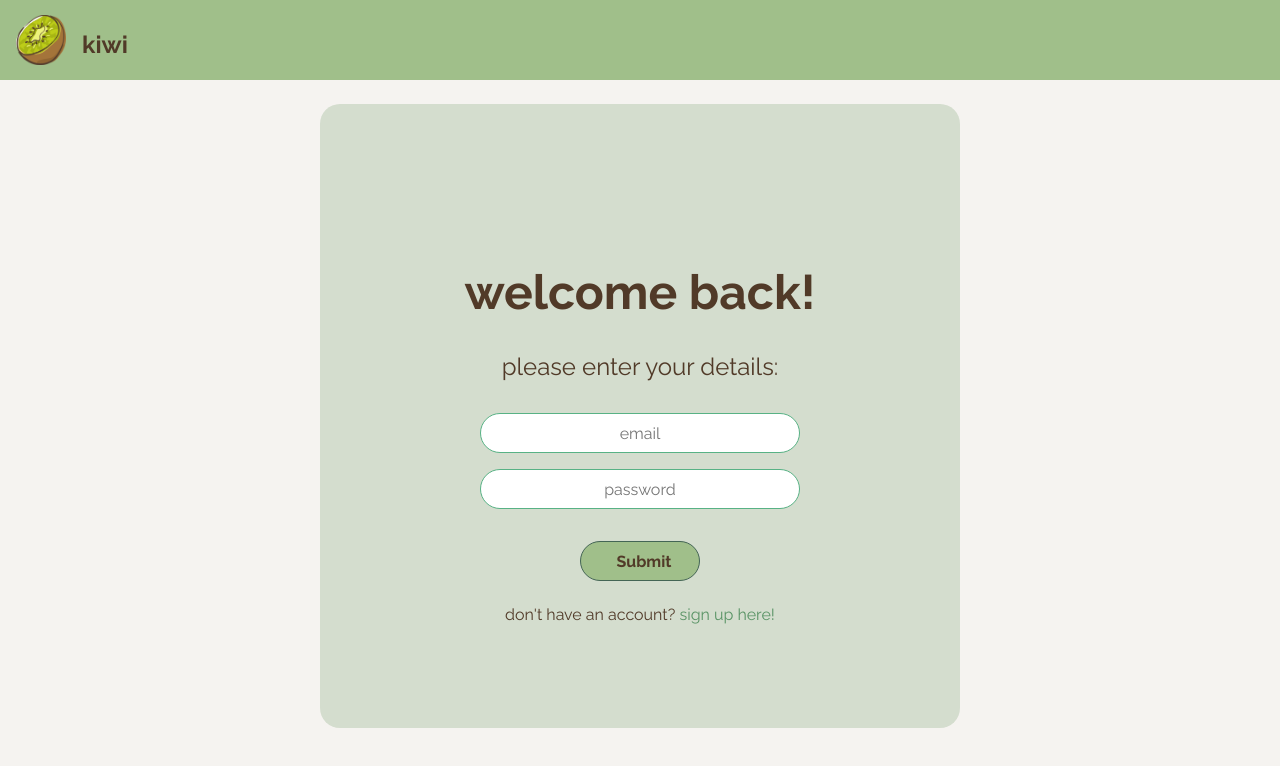
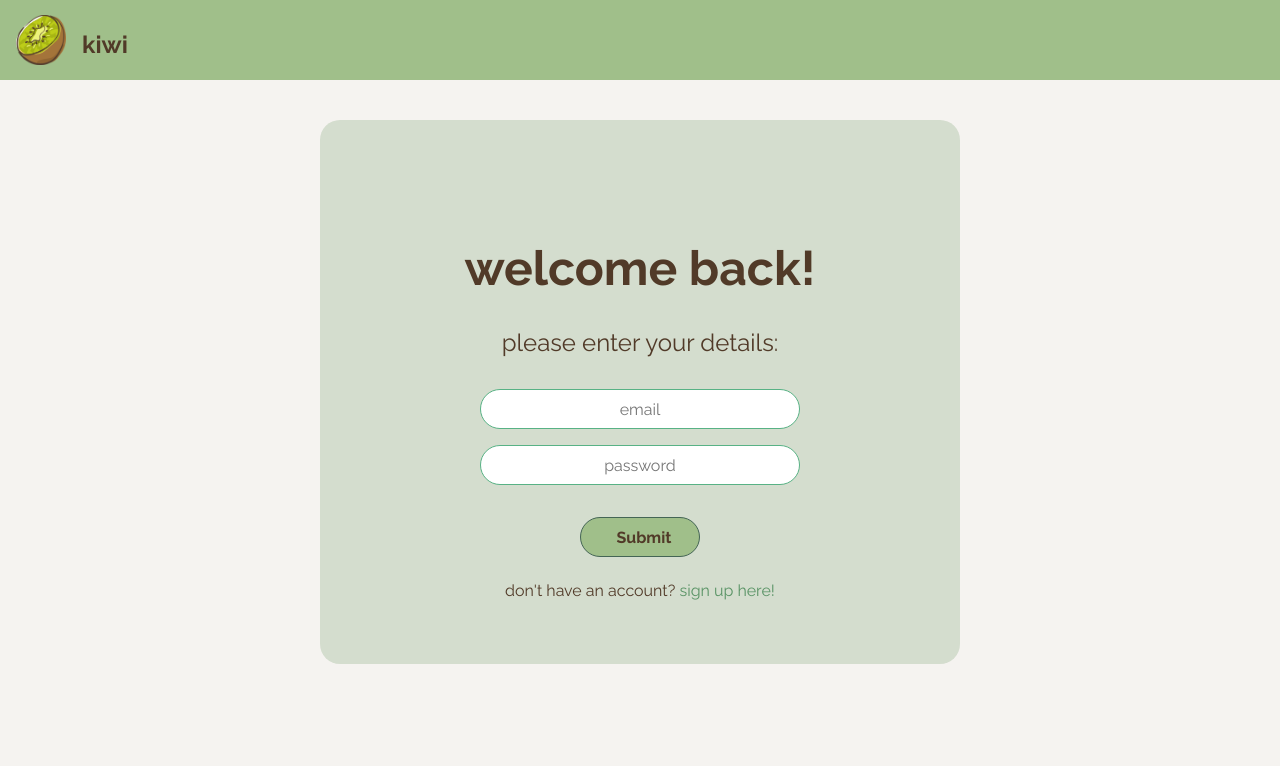
Before and after one commit to jadekeegan/kiwi, a React (Create React App) app: page /sign-in in a window 1280 px wide. Shown: the top 766 px of the page. Built offline with nearby package versions, Linux system fonts and the light colour scheme.

Commit message:
styling for sign up and sign in

```diff
--- a/src/components/home.component.css
+++ b/src/components/home.component.css
@@ -13,6 +13,6 @@
 
   border-width: 3px;
   border-radius: 20px;
-  padding: 10vh;
+  padding: 0 5vh 10vh 5vh;
   background-color: rgb(212, 221, 206);
 }
--- a/src/components/signin.component.css
+++ b/src/components/signin.component.css
@@ -1,5 +1,5 @@
 div.slide-up {
-    padding-top: 13vh;
+    padding-top: 15vh;
     margin: auto;
     width: 50%;
     height: 100%;
@@ -32,7 +32,7 @@ h1 {
 .border {
     border-width: 3px;
     border-radius: 20px;
-    padding: 10vh;
+    padding: 5vh;
     background-color: rgb(212, 221, 206);
 }
 
--- a/src/components/signup.component.css
+++ b/src/components/signup.component.css
@@ -1,5 +1,5 @@
 div.slide-up {
-  padding-top: 13vh;
+  padding-top: 15vh;
   margin: auto;
   width: 50%;
   height: 100%;
@@ -32,7 +32,7 @@ h1 {
 .border {
   border-width: 3px;
   border-radius: 20px;
-  padding: 10vh;
+  padding: 5vh;
   background-color: rgb(212, 221, 206);
 }
 
```
